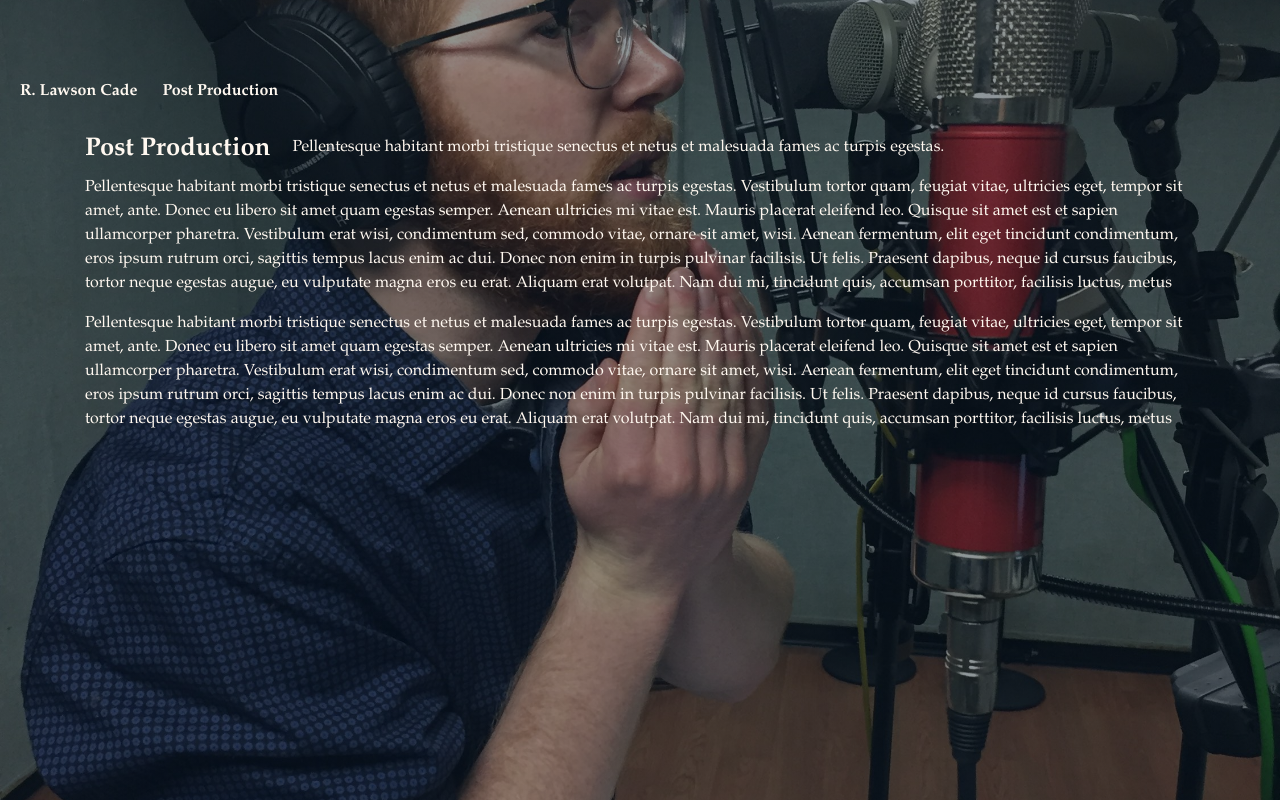
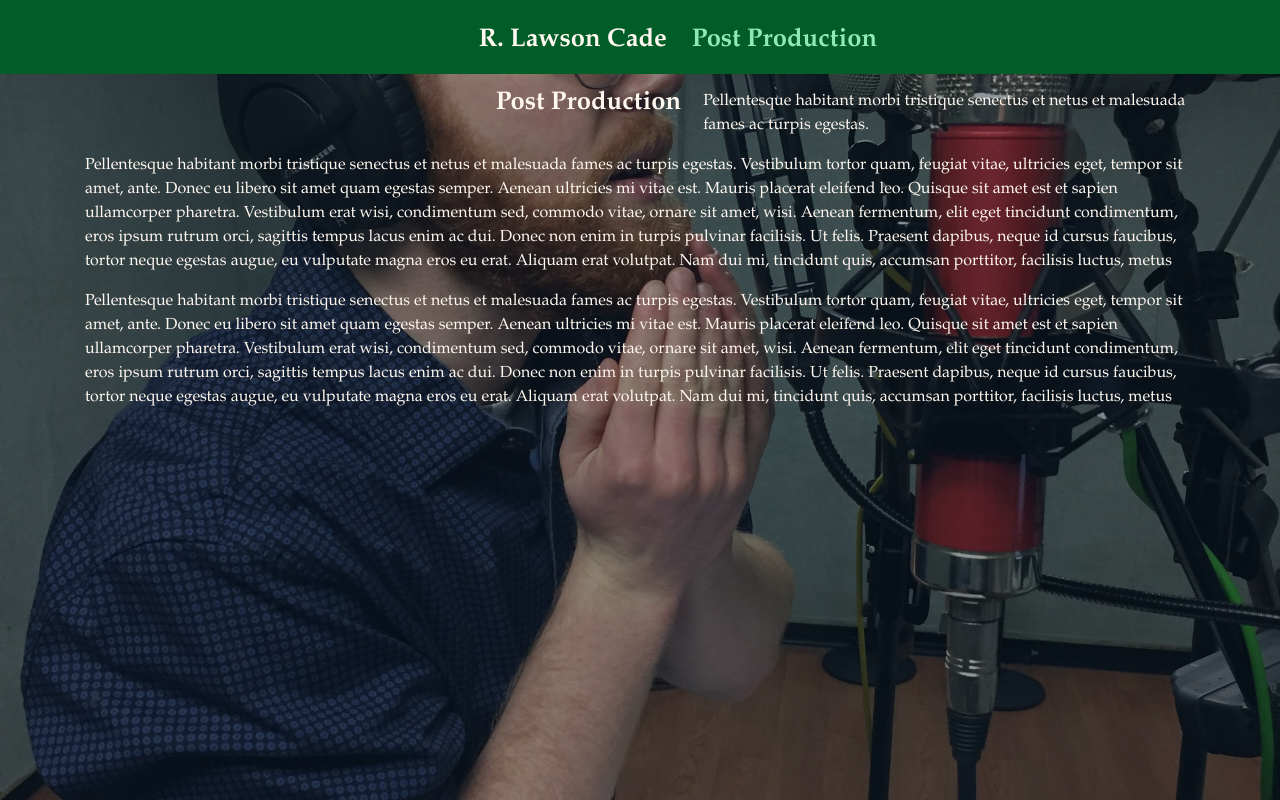
Before and after one commit to alexbow/lawsonsWebsite2.0, a website: page postProduction.html in a window 1280 px wide. Drawn offline with Linux system fonts and the light colour scheme.

Commit message:
Fixing Up Menu Return on subpages.css

```diff
--- a/css/subPage.css
+++ b/css/subPage.css
@@ -12,6 +12,7 @@ h1 {
   font-size: 1em;
   font-weight: bold;
   margin-right: 2%;
+  padding-left: 37%;
 }
 
 h2 {
@@ -74,7 +75,6 @@ a:visited {
   text-align: center;
   width: 100%;
   top: 0px;
-  padding-left: 37%;
   padding-bottom: .75%;
 }
 
@@ -95,7 +95,6 @@ a:visited {
   text-align: center;
   width: 100%;
   top: 0px;
-  padding-left: 37%;
   padding-bottom: .75%;
 }
 
@@ -107,6 +106,26 @@ a:visited {
   color: #96AFE5;
 }
 
+.menuGreen {
+  background: rgba(9, 176, 82, 0.75);
+  margin-left: auto;
+  margin-right: auto;
+  position: fixed;
+  font-size: 2vw;
+  text-align: center;
+  width: 100%;
+  top: 0px;
+  padding-bottom: .75%;
+}
+
+.menuGreen:hover {
+  background: rgba(0, 93, 40);
+}
+
+.greenText {
+  color: #8FE9B6;
+}
+
 .content {
   margin-top: 3%;
 }
```
